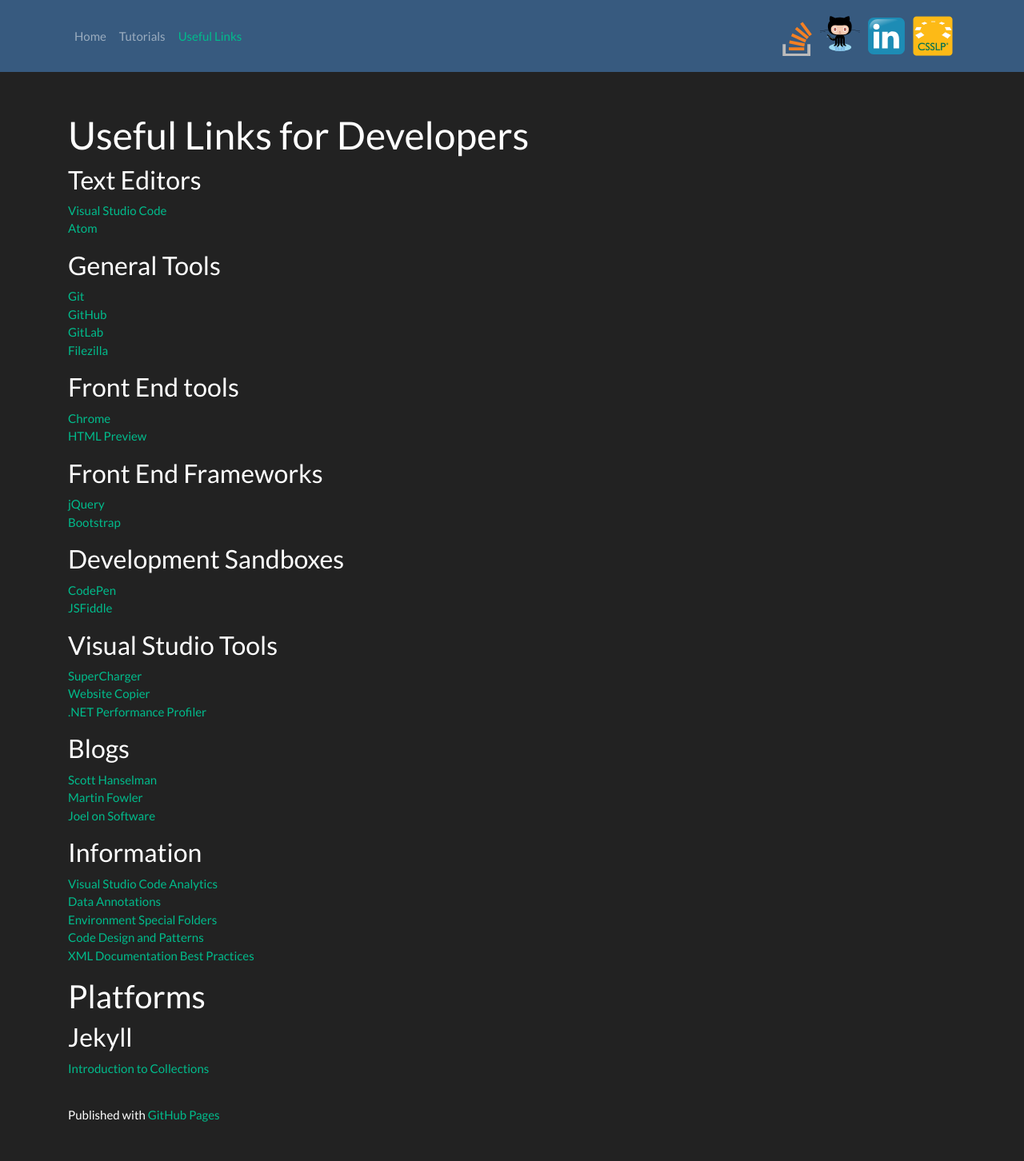
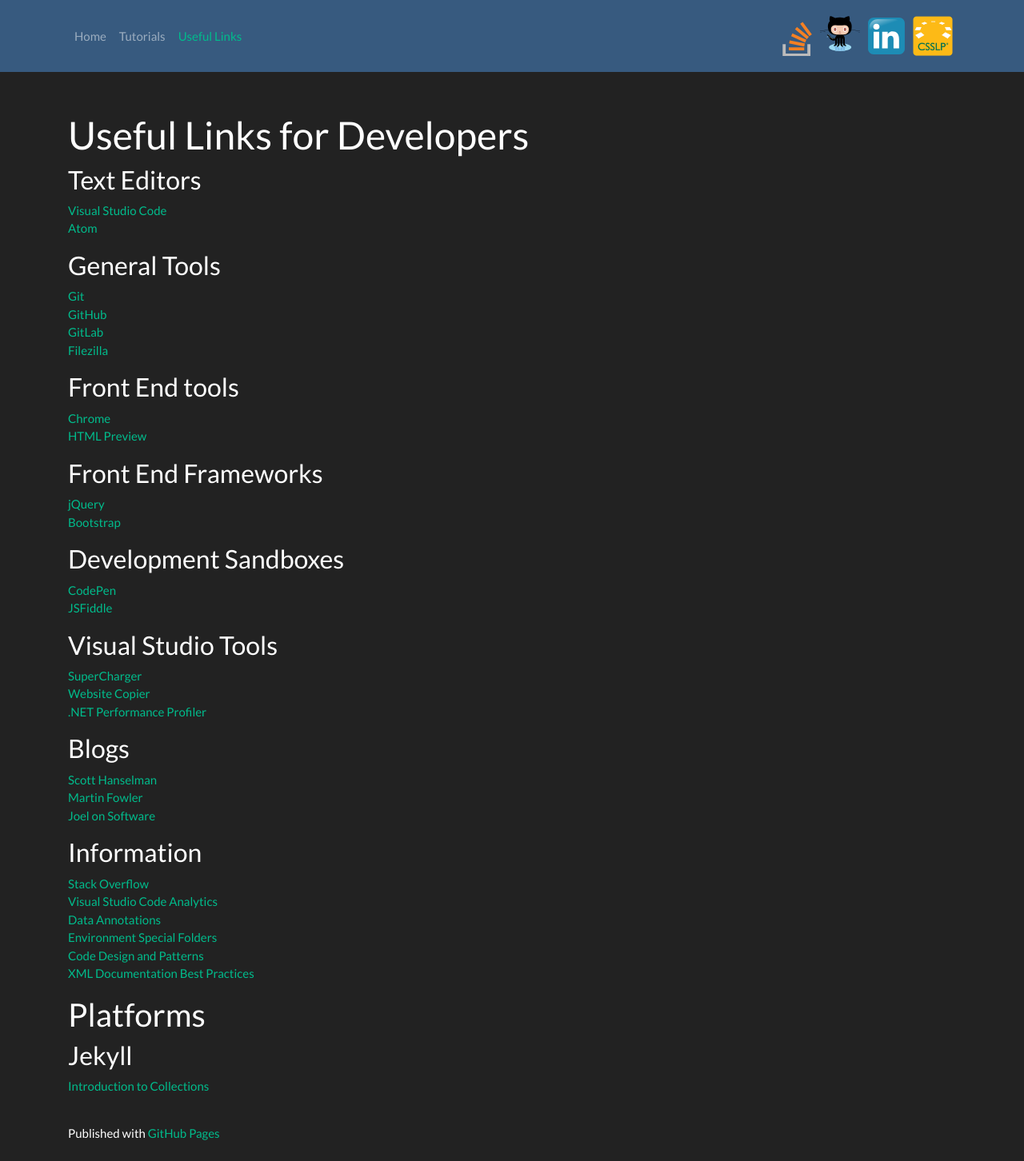
Before and after one commit to jkmills78/jkmills78.github.io, a Jekyll site: the page built from links.md, in a window 1280 px wide. Shown: the whole page at 80% size. Built offline with Jekyll 4.4.1, drawn with Linux system fonts in a browser that asks for light colours; before the commit the page ends 1430 px from its top, so only the background shows below that.

Commit message:
Update links.md

```diff
--- a/links.md
+++ b/links.md
@@ -39,6 +39,7 @@ description: Here are some links that I have found very useful in the past.
 <a href="https://www.joelonsoftware.com/">Joel on Software</a><br/>
 
 <h3>Information</h3>
+<a href="https://stackoverflow.com/">Stack Overflow</a><br/>
 <a href="https://blogs.msdn.microsoft.com/zainnab/2011/05/25/code-metrics-class-coupling/">Visual Studio Code Analytics</a><br/>
 <a href="https://msdn.microsoft.com/en-us/library/system.componentmodel.dataannotations(v=vs.110).aspx">Data Annotations</a><br/>
 <a href="https://msdn.microsoft.com/en-us/library/system.environment.specialfolder(v=vs.110).aspx">Environment Special Folders</a><br/>
```
